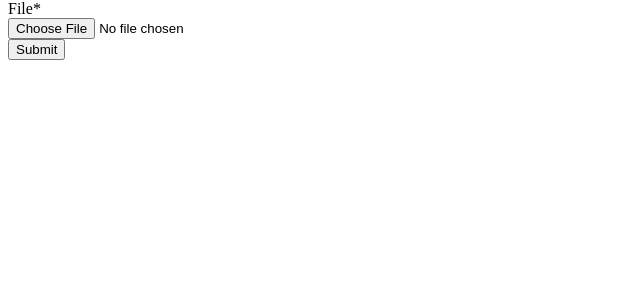
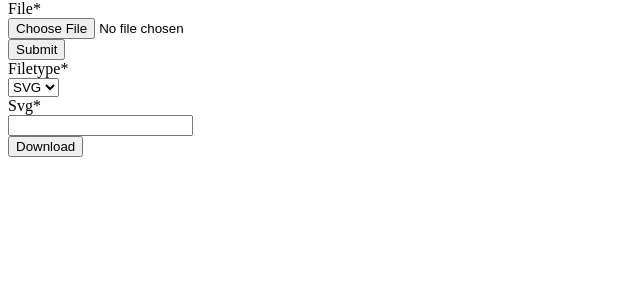
Before and after one commit to nickdotreid/ch-autocharts, a Django app: page / in a window 1280 px wide. Shown: the part 26-326 px from the top of the page, without its empty margins (0-640 px from the left). Run offline with Django 3.2, Linux system fonts and the light colour scheme; some libraries are stand-ins or nearby versions.

Commit message:
got png download to work

```diff
--- a/autochart/static/js/main.js
+++ b/autochart/static/js/main.js
@@ -31,4 +31,7 @@ function make_chart(data){
 	}).attr("fill", function(d){
 		return color(d.name);
 	});
+
+	var svg = (new XMLSerializer).serializeToString($("svg")[0]);
+	$("#svgform #id_svg").val(svg);
 }
--- a/d3charting/templates/index.html
+++ b/d3charting/templates/index.html
@@ -30,6 +30,7 @@
                     </script>
                     {% endautoescape %}
                     <div id="chart"></div>
+                    {%crispy svgform%}
                 {% endblock content %}
             </div>
         </div>
--- a/d3charting/views.py
+++ b/d3charting/views.py
@@ -11,6 +11,8 @@ from crispy_forms.layout import Layout
 from crispy_forms.layout import Submit
 
 import xlrd
+
+import cairosvg
 
 class ExcelUploadForm(forms.Form):
 
@@ -30,6 +32,29 @@ class ExcelUploadForm(forms.Form):
             )
 
     file = forms.FileField(required=True)
+
+class SVGDownloadForm(forms.Form):
+    def __init__(self, *args, **kwargs):
+        super(SVGDownloadForm, self).__init__(*args, **kwargs)
+        self.helper = FormHelper(self)
+        self.helper.form_id = "svgform"
+        self.helper.form_method = "POST"
+        self.helper.form_action = reverse(save)
+
+        self.helper.form_class = 'form-horizontal'
+        self.helper.label_class = 'col-lg-2'
+        self.helper.field_class = 'col-lg-8'
+
+        self.helper.layout = Layout(
+            'filetype',
+            'svg',
+            Submit('submit', 'Download'),
+            )
+    filetype = forms.ChoiceField(choices=(
+        ('svg','SVG'),
+        ('png','PNG'),
+        ))
+    svg = forms.CharField()
 
 def index(request):
     form = ExcelUploadForm()
@@ -69,6 +94,7 @@ def index(request):
                 data.append(d)
     return render_to_response('index.html',{
         'form':form,
+        'svgform':SVGDownloadForm(),
         'data':json.dumps(data),
         },context_instance=RequestContext(request))
 
@@ -78,4 +104,8 @@ def upload(request):
 def save(request):
     if not request.POST:
         return HttpResponseRedirect(reverse(index))
-    # do some magic to turn an SVG into a PNG (or download the SVG)
+    form = SVGDownloadForm(request.POST)
+    if not form.is_valid():
+        return HttpResponseRedirect(reverse(index))
+    image_data = cairosvg.svg2png(form.cleaned_data['svg'])
+    return HttpResponse(image_data, mimetype="image/png")
--- a/requirements.txt
+++ b/requirements.txt
@@ -1,6 +1,9 @@
+CairoSVG==1.0.7
 Django==1.6.5
 South==1.0
 boto==2.29.1
+cairocffi==0.5.4
+cffi==0.8.2
 dj-database-url==0.3.0
 django-crispy-forms==1.4.0
 django-herokuapp==0.9.18
@@ -8,6 +11,7 @@ django-require==1.0.6
 django-require-s3==1.0.0
 django-storages==1.1.8
 psycopg2==2.5.3
+pycparser==2.10
 pytz==2014.4
 sh==1.09
 waitress==0.8.9
```
